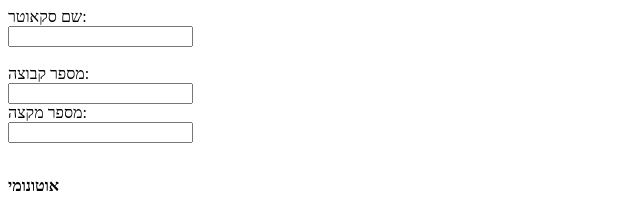
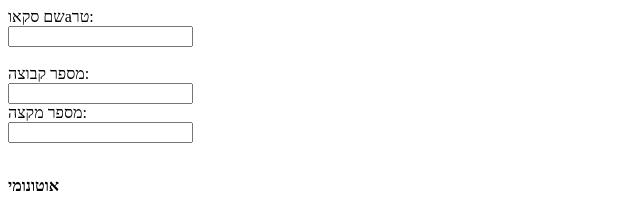
Before and after one commit to FataMorgana15637/scouting-2024, a plain HTML site: page index.html in a window 1280 px wide. Shown: the top 210 px of the page, 0-640 px from the left. Drawn offline with Linux system fonts and the light colour scheme.

Commit message:
Update index.html

```diff
--- a/index.html
+++ b/index.html
@@ -9,7 +9,7 @@
 <title>סקאוטינג</title>
 </head>
 <body>
-<label for="name"> שם סקאוטר: </label>
+<label for="name"> שם סקאוaטר: </label>
 <br>
 <input type="text" id="name" name="name">
 <br/>
```
